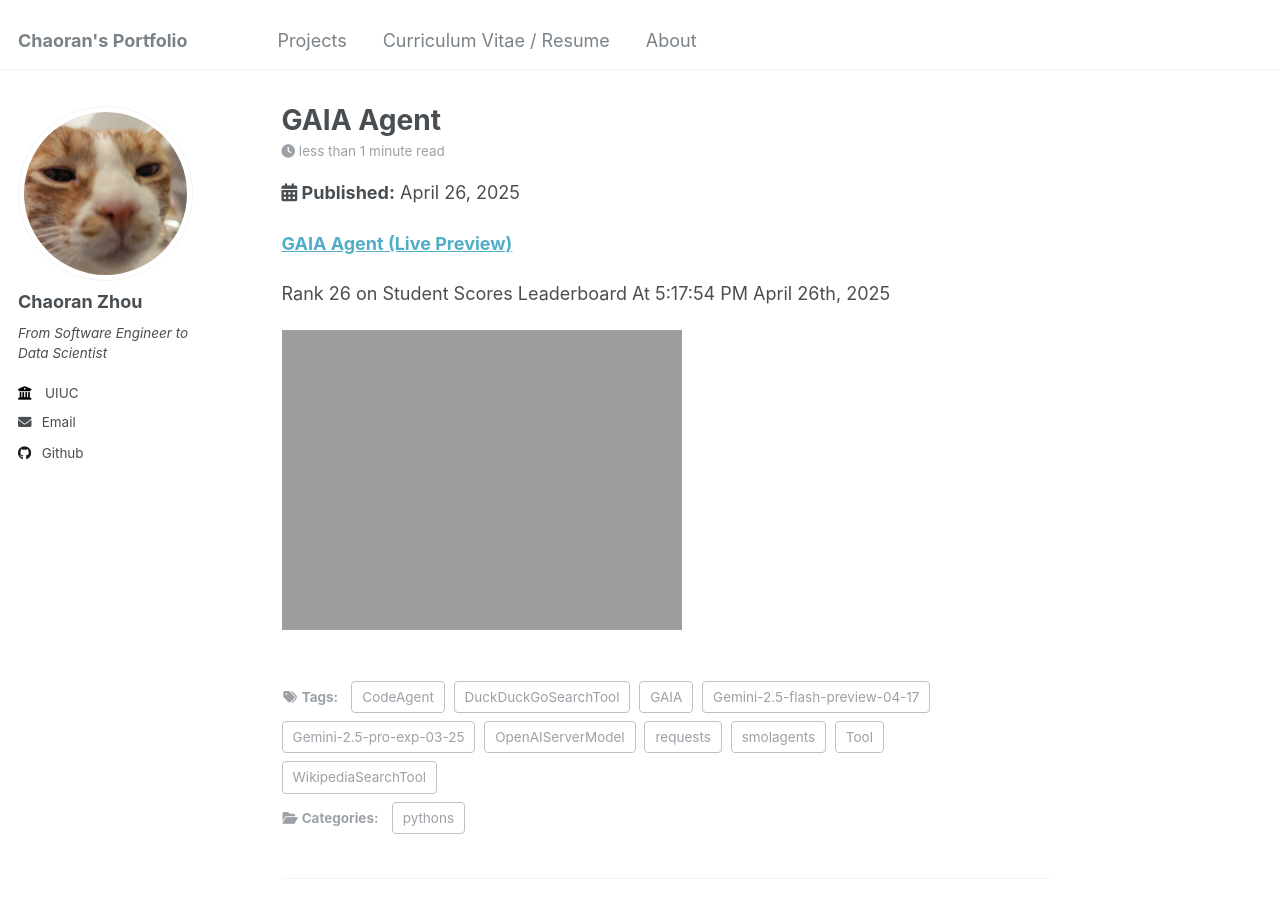
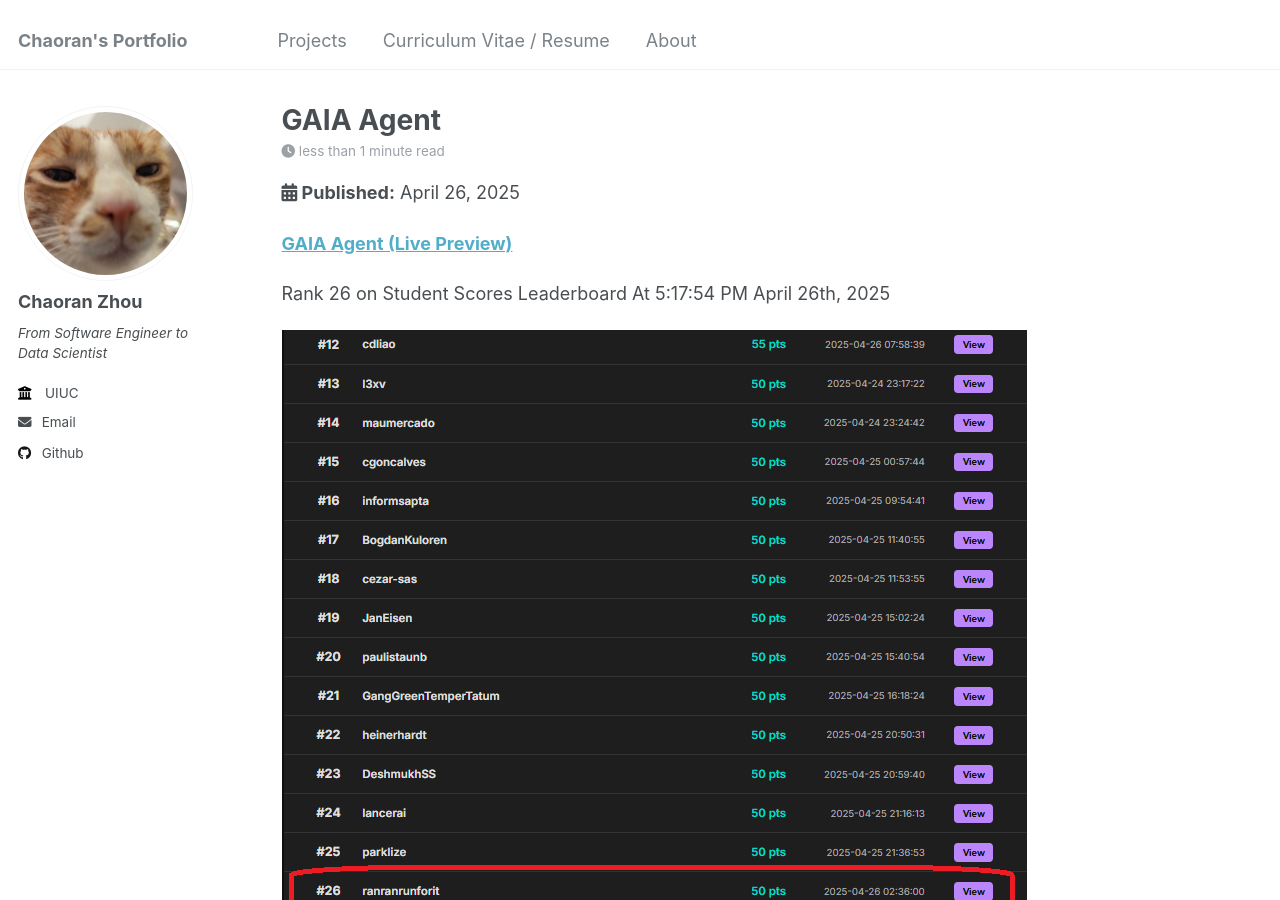
Before and after one commit to ranranrunforit/ranranrunforit.github.io, a Jekyll site: the page built from _projects/project-14.md, in a window 1280 px wide and 900 px high. Built offline with Jekyll 4.4.1, drawn with Linux system fonts in a browser that asks for light colours.

Commit message:
Update project-14.md

```diff
--- a/_projects/project-14.md
+++ b/_projects/project-14.md
@@ -24,4 +24,4 @@ tags:
 Rank 26 on Student Scores Leaderboard
 At 5:17:54 PM April 26th, 2025
 
- ![image]('/images/Rank.png')
+ ![image](/images/Rank.png)
```
